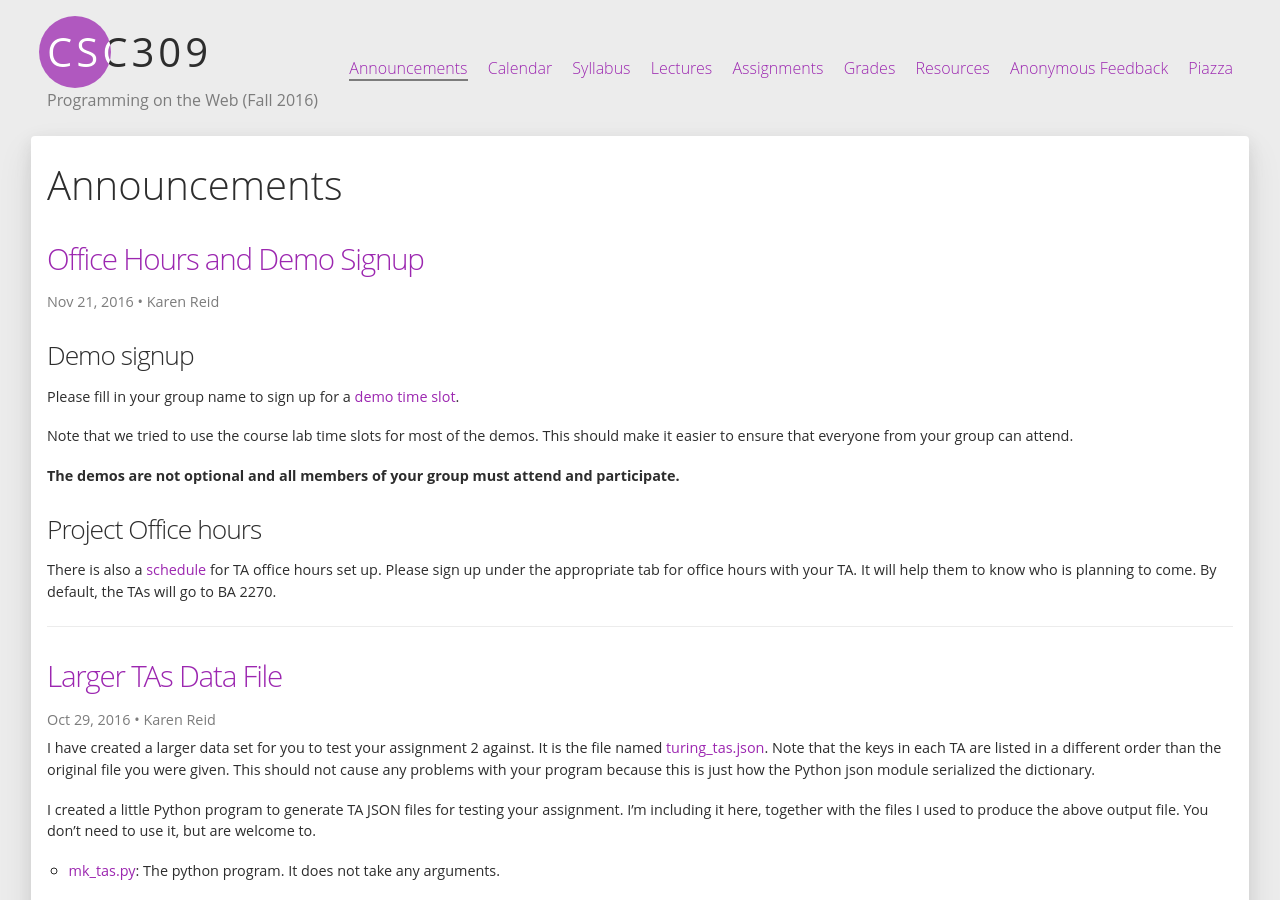
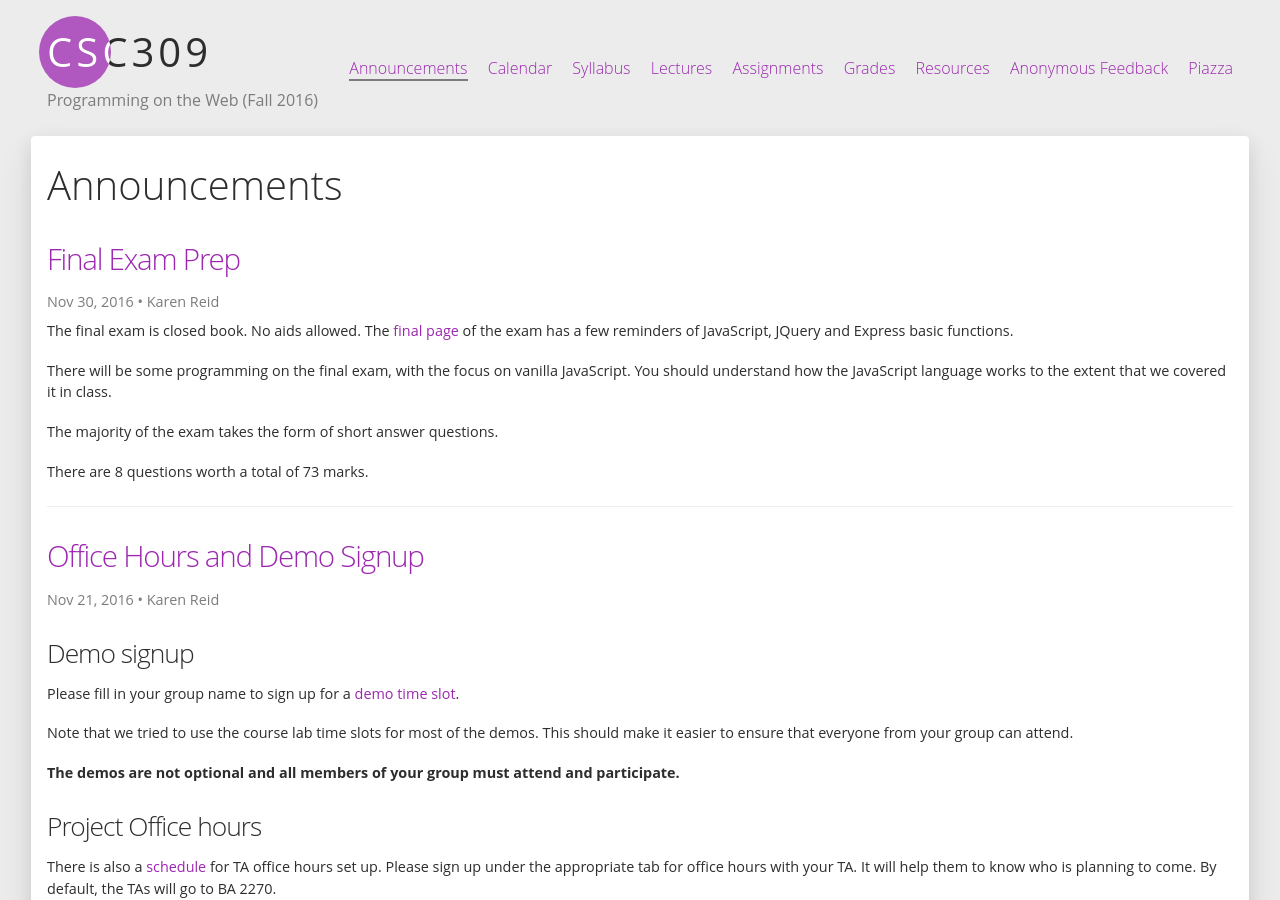
Before and after one commit to nigef/CSC309-Fall-2016.github.io, a Jekyll site: the page built from announcements.md, in a window 1280 px wide and 900 px high. Built offline with Jekyll 4.4.1, drawn with Linux system fonts in a browser that asks for light colours.

Commit message:
adding more notes

```diff
--- /dev/null
+++ b/_posts/2016-11-30-Final-Exam.md
@@ -0,0 +1,15 @@
+---
+layout: page
+title: Final Exam Prep
+author: Karen Reid
+categories:
+  - Assignment
+---
+
+The final exam is closed book.  No aids allowed.  The [final page](/lectures/w12/aid.pdf) of the exam has a few reminders of JavaScript, JQuery and Express basic functions.
+
+There will be some programming on the final exam, with the focus on vanilla JavaScript. You should understand how the JavaScript language works to the extent that we covered it in class.
+
+The majority of the exam takes the form of short answer questions.
+
+There are 8 questions worth a total of 73 marks.
```
Also changed, not shown: lectures.md (+5 -2 lines), 1 other file.
